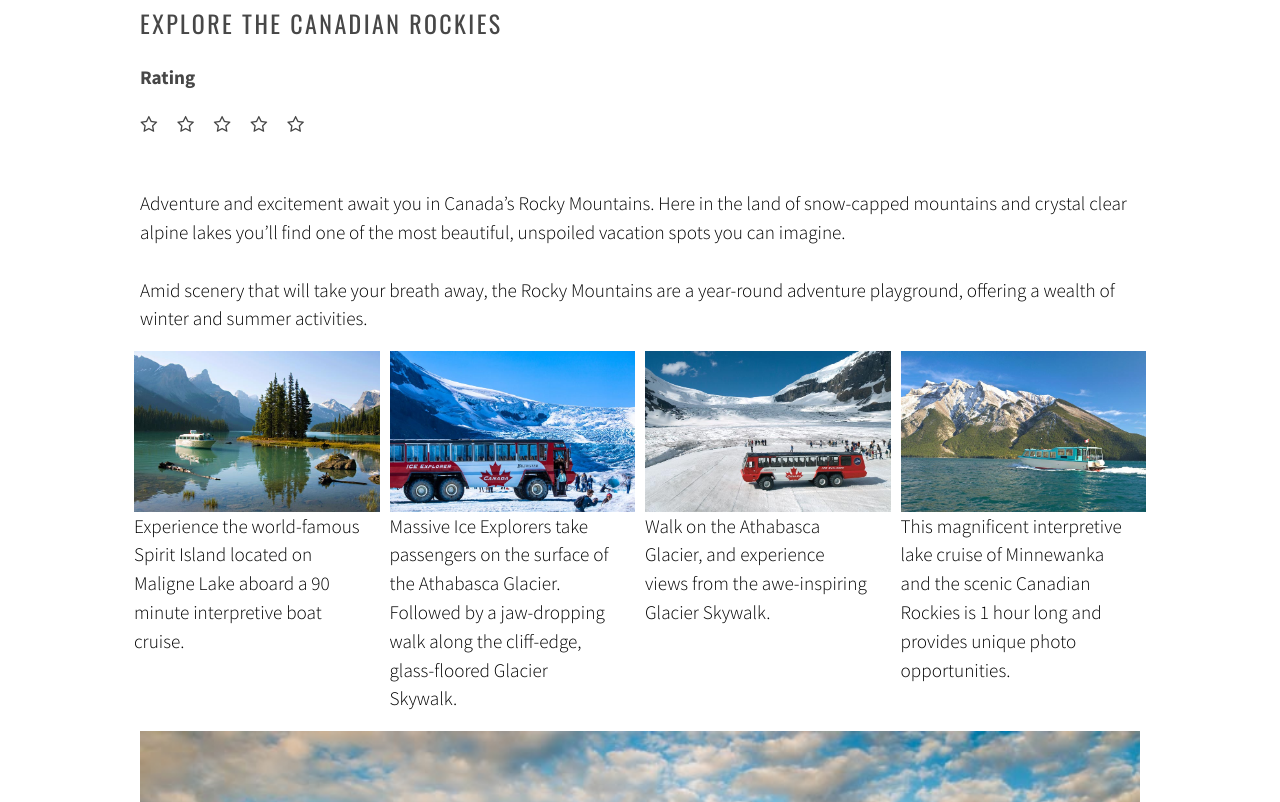
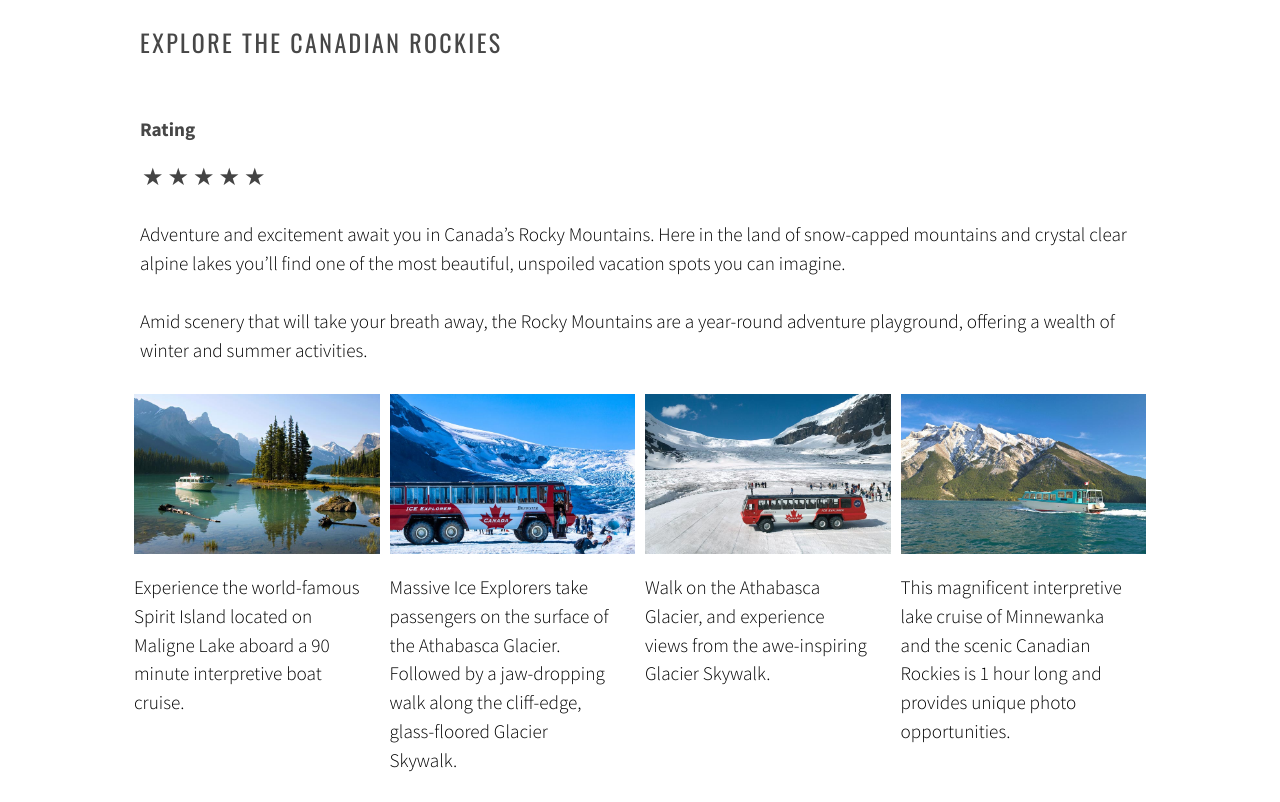
Before and after one commit to pmagdua/P02, a plain HTML site: page Updated Styleguide -NEW-/rockies.html in a window 1280 px wide. Shown: the part 811-1613 px from the top of the page. Drawn offline with nearby package versions, Linux system fonts and the light colour scheme.

Commit message:
Updated Rockies and Star css

```diff
--- a/Updated Styleguide -NEW-/css/star.css
+++ b/Updated Styleguide -NEW-/css/star.css
@@ -1,76 +1,32 @@
-/* CSS for star retrieved from https://codepen.io/jexordexan/pen/yyYEJa */
+/* CSS for star retrieved from https://codepen.io/jexordexan/pen/yyYEJa & https://jsfiddle.net/mindplay/dsh53cnr/ */
 
-*{
-  margin: 0;
-  padding: 0;
-  font-family: 'Oswald', 'Arial', sans-serif;
+.stars {
+    display: inline-block;
 }
 
-.cont{
-  width: 93%;
-  max-width: 100%;
-  text-align: left;
-  margin: 1% -6em;
-  padding: 0px;
-  background: #FFFFFF;
-  overflow: hidden;
+.stars input {
+    display: none;
 }
 
-hr{
-  margin: 20px;
-  border: none;
-  border-bottom: thin solid rgba(255,255,255,.1);
+.stars label {
+    float: right;
+    padding: 2px;
+    font-size: 24px;
+    color: #444;
+    transition: all .2s;
 }
 
-div.title{
-  font-size: 2em;
+.stars label:before {
+    content: '\2605';
 }
 
-h1 span{
-  font-weight: 300;
-  color: #Fd4;
+.stars input:checked ~ label:before {
+    color: gold;
+    transition: all .25s;
 }
 
-div.stars{
-  width: 270px;
-  display: inline-block;
-}
-
-input.star{
-  display: none;
-}
-
-label.star {
-  float: right;
-  padding: 10px;
-  font-size: 18px;
-  color: #444;
-  transition: all .2s;
-}
-
-input.star:checked ~ label.star:before {
-  content:'\f005';
-  color: #FD4;
-  transition: all .25s;
-}
-
-
-input.star-5:checked ~ label.star:before {
-  color:#FE7;
-  text-shadow: 0 0 20px #952;
-}
-
-input.star-1:checked ~ label.star:before {
-  color: #F62;
-}
-
-label.star:hover{
-  transform: rotate(-15deg) scale(1.3);
-}
-
-label.star:before{
-  content:'\f006';
-  font-family: FontAwesome;
+.stars label:hover {
+    transform: scale(1.3);
 }
 
 .rev-box{
--- a/Updated Styleguide -NEW-/rockies.html
+++ b/Updated Styleguide -NEW-/rockies.html
@@ -51,31 +51,29 @@
 
 
 <h2>Explore The Canadian Rockies</h2>
-<!-- STAR RATING Retrieved from https://codepen.io/jexordexan/pen/yyYEJa -->
+<!-- STAR RATING Retrieved from https://codepen.io/jexordexan/pen/yyYEJa & https://jsfiddle.net/mindplay/dsh53cnr/-->
 <br>
 <h3> Rating </h3>
-<div class="cont">
-<div class="stars">
+
 <form action="">
-  <input class="star star-5" id="star-5-2" type="radio" name="star"/>
-  <label class="star star-5" for="star-5-2"></label>
-  <input class="star star-4" id="star-4-2" type="radio" name="star"/>
-  <label class="star star-4" for="star-4-2"></label>
-  <input class="star star-3" id="star-3-2" type="radio" name="star"/>
-  <label class="star star-3" for="star-3-2"></label>
-  <input class="star star-2" id="star-2-2" type="radio" name="star"/>
-  <label class="star star-2" for="star-2-2"></label>
-  <input class="star star-1" id="star-1-2" type="radio" name="star"/>
-  <label class="star star-1" for="star-1-2"></label>
+  <div class="stars">
+      <input id="star-5" type="radio" name="star"/>
+      <label for="star-5"></label>
+      <input id="star-4" type="radio" name="star"/>
+      <label for="star-4"></label>
+      <input id="star-3" type="radio" name="star"/>
+      <label for="star-3"></label>
+      <input id="star-2" type="radio" name="star"/>
+      <label for="star-2"></label>
+      <input id="star-1" type="radio" name="star"/>
+      <label for="star-1"></label>
+  </div>
   <div class="rev-box">
     <textarea class="review" col="30" name="review"></textarea>
-    <label class="review" for="review">Breif Review</label>
+    <label class="review" for="review"></label>
   </div>
 </form>
-</div>
-</div>
-  <script src='http://cdnjs.cloudflare.com/ajax/libs/jquery/2.1.3/jquery.min.js'></script>
-<br>
+
 
 
 <!-- Grid Code help and assembly from https://www.w3schools.com/howto/howto_css_portfolio_gallery.asp -->
```
Also changed, not shown: 2 other files.
